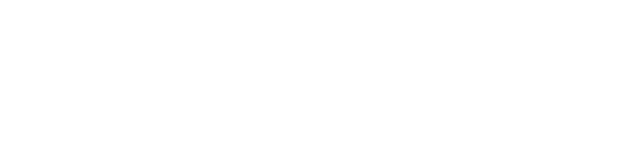
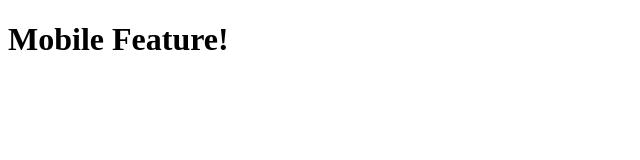
Before and after one commit to shunwuyu/movietalk5, a plain HTML site: page index.html in a window 1280 px wide. Shown: the whole page, without its empty margins (0-640 px from the left). Drawn offline with Linux system fonts and the light colour scheme.

Commit message:
添加了标题

```diff
--- a/index.html
+++ b/index.html
@@ -9,6 +9,6 @@
    href="http://36kr.com/apple-touch-icon-iphone4.png">
 </head>
 <body>
-
+<h1>Mobile Feature!</h1>
 </body>
 </html>
```
